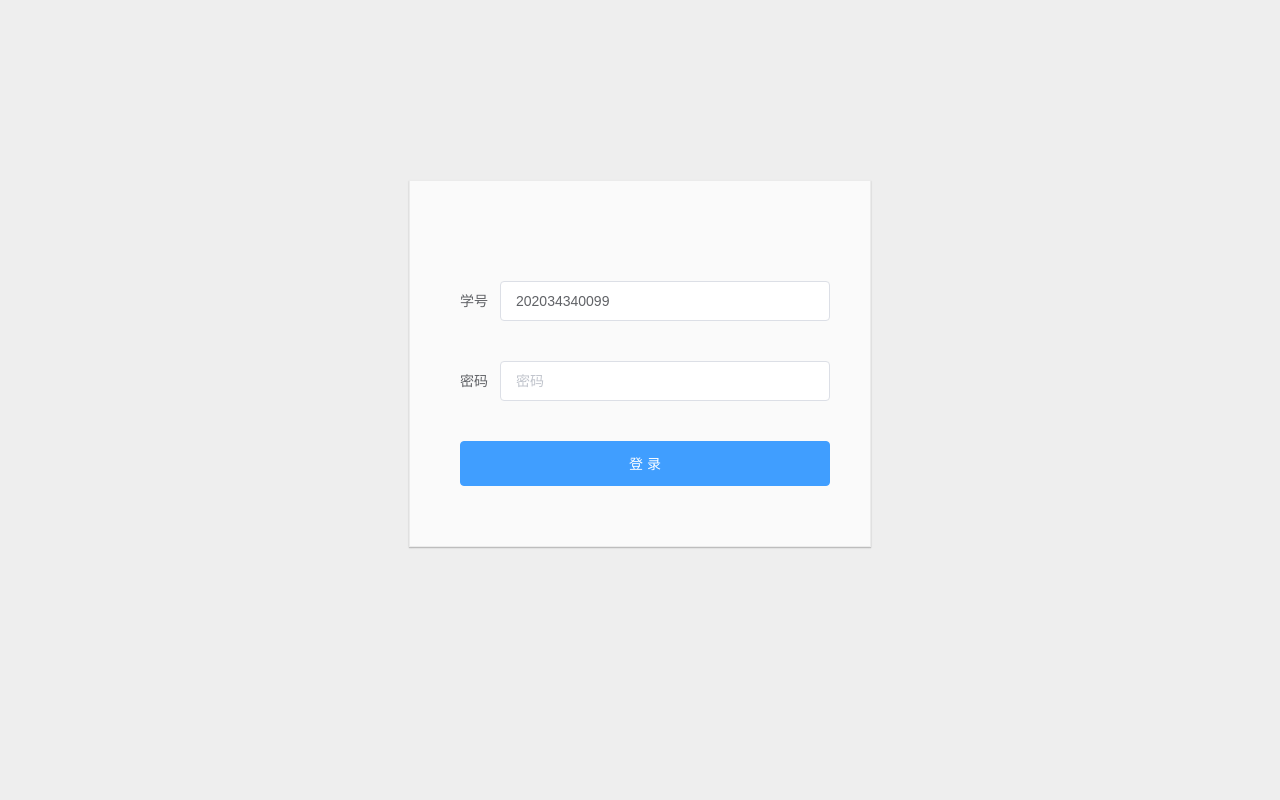
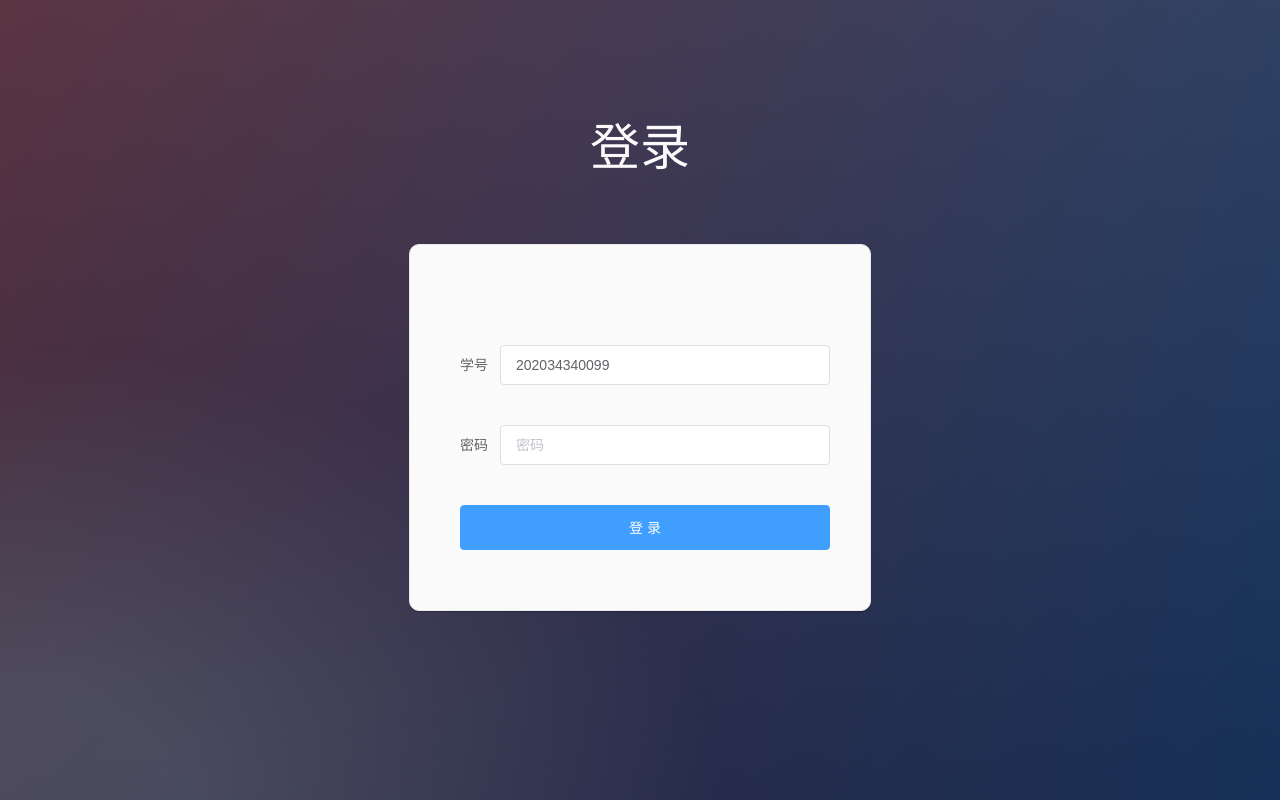
Before and after one commit to spacemen0/Python-Mind-Map, a Vue app in the folder vue/: page /#/login in a window 1280 px wide. Built offline with nearby package versions, Linux system fonts and the light colour scheme.

Commit message:
完善主界面和登陆界面

```diff
--- a/vue/src/components/Header.vue
+++ b/vue/src/components/Header.vue
@@ -17,14 +17,15 @@
   <!--  </el-dialog>-->
   <!--</el-col>-->
   <!--<el-col :span="4" :offset="14">-->
-  <el-menu :default-active="2" class="el-menu-demo" style="border-bottom-color: #5c5e63;" mode="horizontal"
+  <el-menu :default-active="'activeIndex'" router class="el-menu-demo" style="border-bottom-color: #5c5e63;" mode="horizontal"
            @select="" background-color="#37373c" active-text-color="#f6f4ef" text-color="rgb(184 184 184)">
     <el-menu-item disabled style="float: left; opacity: 1; cursor: auto; font-size: 20px">AI课堂</el-menu-item>
     <el-menu-item disabled style="opacity: 1; cursor: auto">{{ User.name }}, {{ User.id }}</el-menu-item>
-    <el-menu-item index="1">
+    <el-menu-item>
       <el-button size="medium" style="padding: 20px" circle></el-button>
     </el-menu-item>
-    <el-menu-item index="2">得分情况</el-menu-item>
+    <el-menu-item index="">得分情况</el-menu-item>
+    <el-menu-item index="/main">知识图谱</el-menu-item>
 
   </el-menu>
 
@@ -61,6 +62,7 @@ export default {
       }
     };
     return {
+      activeIndex: 'this.$router.path',
       isLogin: false,
       User: {
         name: '张三',
--- /dev/null
+++ b/vue/src/layout/Layout.vue
@@ -0,0 +1,26 @@
+<template>
+  <div>
+    <!--    头部-->
+    <Header style="z-index: 2"/>
+    <!--    主体-->
+    <div style="display: flex">
+      <!--      内容-->
+      <router-view style="flex: 1"/>
+    </div>
+  </div>
+</template>
+
+<script>
+import Header from "@/components/Header";
+
+export default {
+  name: "Layout",
+  components: {
+    Header
+  }
+}
+</script>
+
+<style scoped>
+
+</style>
--- a/vue/src/router/index.js
+++ b/vue/src/router/index.js
@@ -1,8 +1,8 @@
 import Vue from 'vue'
 import VueRouter from 'vue-router'
-import HomeView from '../views/Main.vue'
 import LoginPage from "@/views/LoginPage";
 import Main from "@/views/Main";
+import Layout from "@/layout/Layout";
 
 Vue.use(VueRouter)
 
@@ -14,8 +14,26 @@ const routes = [
   },
   {
     path: '/',
-    name: 'main',
-    component: Main
+    name: 'layout',
+    component: Layout,
+    redirect: '/main',
+    children: [
+      {
+        path: '/main',
+        name: 'Main',
+        component: Main
+      },
+      // {
+      //   path: '/main',
+      //   name: 'main',
+      //   component: Main
+      // },
+      // {
+      //   path: '/main',
+      //   name: 'main',
+      //   component: Main
+      // }
+    ]
   },
 
 ]
--- a/vue/src/views/LoginPage.vue
+++ b/vue/src/views/LoginPage.vue
@@ -1,6 +1,7 @@
 <template>
   <el-container>
     <el-main>
+      <div class="header">登录</div>
       <el-form ref="User" :model="User" label-width="50px" :rules="rules">
         <el-form-item label="学号" prop="id">
           <el-input v-model="User.id" placeholder="学号" clearable></el-input>
@@ -80,15 +81,32 @@ export default {
 </script>
 
 <style scoped>
+.header {
+  text-align: center;
+  font-size: 50px;
+  color: #fafafa;
+  position: relative;
+  top: 6%;
+}
+
+/*.login {*/
+/*  position: absolute;*/
+/*  top: 50%;*/
+/*  left: 50%;*/
+/*  margin: -150px 0 0 -150px;*/
+/*  width:300px;*/
+/*  height:300px;*/
+/*}*/
 
 .el-form {
   width: 380px;
-  margin: 20vh auto;
+  margin: 8vh auto;
   padding: 3em 2em 1em 2em;
   background: #fafafa;
   border: 1px solid #ebebeb;
   box-shadow: rgba(0, 0, 0, 0.14902) 0px 1px 1px 0px, rgba(0, 0, 0, 0.09804) 0px 1px 2px 0px;
   font-size: 20px;
+  border-radius: 10px;
 }
 
 .el-form-item {
@@ -102,7 +120,18 @@ export default {
   line-height: 160px;
   width: 50%;
   height: 100vh;
-  background: #eee;
+  /*background: #eee;*/
   -webkit-font-smoothing: antialiased;
+
+  /*width: 100%;*/
+  /*height:100%;*/
+  font-family: 'Open Sans', sans-serif;
+  background: #092756;
+  background: -moz-radial-gradient(0% 100%, ellipse cover, rgba(104,128,138,.4) 10%,rgba(138,114,76,0) 40%),-moz-linear-gradient(top,  rgba(57,173,219,.25) 0%, rgba(42,60,87,.4) 100%), -moz-linear-gradient(-45deg,  #670d10 0%, #092756 100%);
+  background: -webkit-radial-gradient(0% 100%, ellipse cover, rgba(104,128,138,.4) 10%,rgba(138,114,76,0) 40%), -webkit-linear-gradient(top,  rgba(57,173,219,.25) 0%,rgba(42,60,87,.4) 100%), -webkit-linear-gradient(-45deg,  #670d10 0%,#092756 100%);
+  background: -o-radial-gradient(0% 100%, ellipse cover, rgba(104,128,138,.4) 10%,rgba(138,114,76,0) 40%), -o-linear-gradient(top,  rgba(57,173,219,.25) 0%,rgba(42,60,87,.4) 100%), -o-linear-gradient(-45deg,  #670d10 0%,#092756 100%);
+  background: -ms-radial-gradient(0% 100%, ellipse cover, rgba(104,128,138,.4) 10%,rgba(138,114,76,0) 40%), -ms-linear-gradient(top,  rgba(57,173,219,.25) 0%,rgba(42,60,87,.4) 100%), -ms-linear-gradient(-45deg,  #670d10 0%,#092756 100%);
+  background: -webkit-radial-gradient(0% 100%, ellipse cover, rgba(104,128,138,.4) 10%,rgba(138,114,76,0) 40%), linear-gradient(to bottom,  rgba(57,173,219,.25) 0%,rgba(42,60,87,.4) 100%), linear-gradient(135deg,  #670d10 0%,#092756 100%);
+  filter: progid:DXImageTransform.Microsoft.gradient( startColorstr='#3E1D6D', endColorstr='#092756',GradientType=1 );
 }
 </style>
--- a/vue/src/views/Main.vue
+++ b/vue/src/views/Main.vue
@@ -1,23 +1,34 @@
 <template>
-  <div class="home">
-    <HelloWorld/>
-    <Header/>
-
-
-
-
-  </div>
+  <el-container>
+    <el-aside class="aside" >{{courseName}}</el-aside>
+    <el-main style="z-index: 1">
+      <HelloWorld />
+    </el-main>
+  </el-container>
 </template>
 
 <script>
 // @ is an alias to /src
 import HelloWorld from '@/components/HelloWorld.vue'
-import Header from "@/components/Header.vue";
+
 export default {
   name: 'Main',
   components: {
     HelloWorld,
-    Header
+  },
+  data() {
+    return {
+      courseName: 'python'
+    }
   }
 }
 </script>
+<style scoped>
+  .aside {
+    padding-top: 2%;
+    width: 8%;
+    z-index: 2;
+    font-size: 45px;
+    color: lightgray;
+  }
+</style>
```
